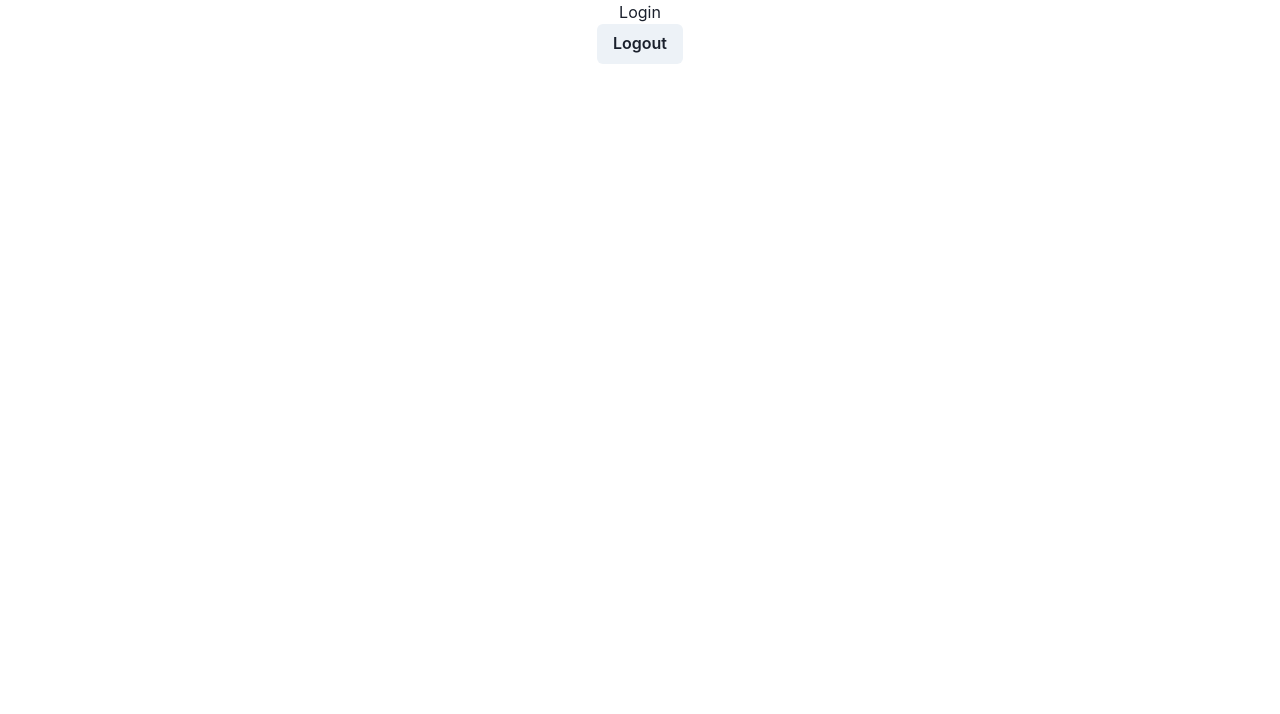
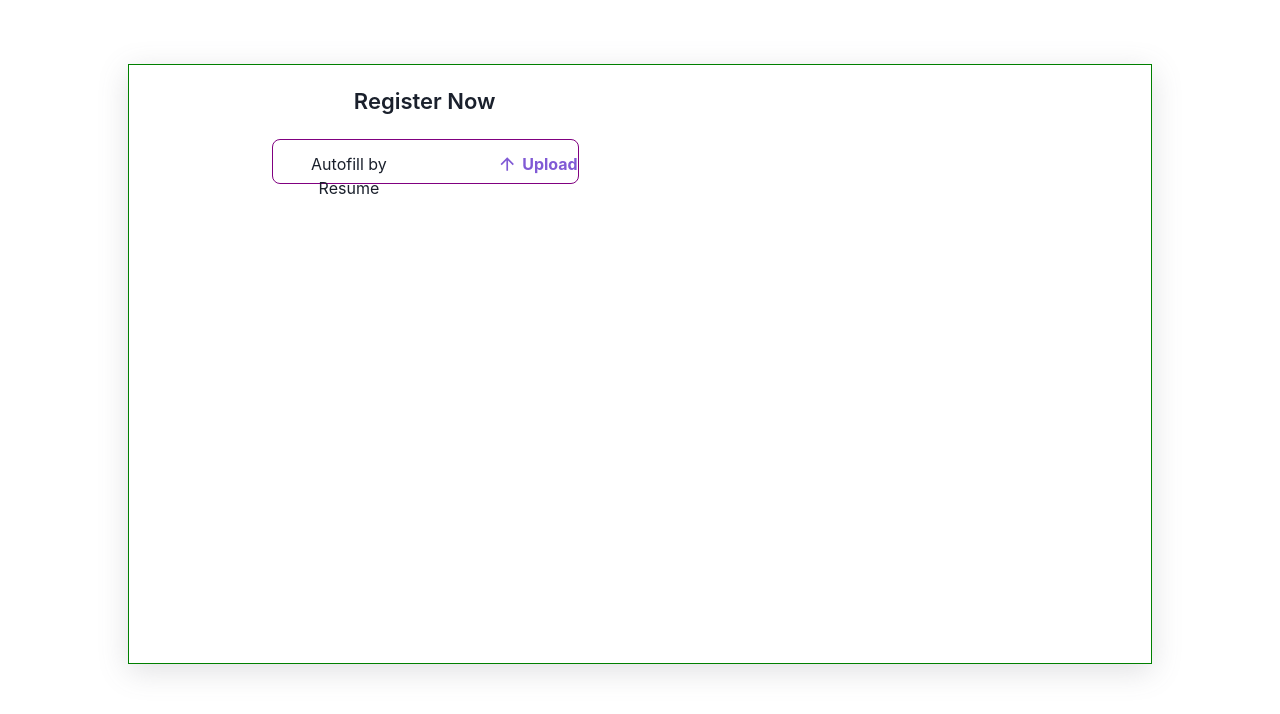
Before and after one commit to AshishAgnihotri96/Shine.com, a React (Create React App) app in the folder shine/: page /register in a window 1280 px wide. Shown: the top 714 px of the page. Built offline with nearby package versions, Linux system fonts and the light colour scheme.

Commit message:
adding login_logout

```diff
--- a/shine/package.json
+++ b/shine/package.json
@@ -3,6 +3,7 @@
   "version": "0.1.0",
   "private": true,
   "dependencies": {
+    "@chakra-ui/icons": "^2.0.9",
     "@chakra-ui/react": "^2.2.8",
     "@emotion/react": "^11.10.0",
     "@emotion/styled": "^11.10.0",
--- a/shine/src/App.js
+++ b/shine/src/App.js
@@ -1,22 +1,14 @@
 import logo from './logo.svg';
 import './App.css';
-import { HomePage } from './Pages/HomePage';
-import {Button} from "@chakra-ui/react";
-import {useSelector,useDispatch} from "react-redux"
-import {loginOutData} from "./Redux/action";
+// import { HomePage } from './Pages/HomePage';
+
+import { MainRoutes } from './Pages/MainRoutes';
 
 function App() {
-  const store=useSelector(state=>state.AuthReducer);
-  console.log(store,"storeatlogout");
-  const dispatch=useDispatch();
-  console.log(store);
-  const handleLogOut=()=>{
-    dispatch(loginOutData());
-  }
+
   return (
     <div className="App">
-      <HomePage/>
-      <Button onClick={handleLogOut}>Logout</Button>
+      <MainRoutes/>
     </div>
   );
 }
--- a/shine/src/Pages/HomePage.jsx
+++ b/shine/src/Pages/HomePage.jsx
@@ -1,11 +1,30 @@
 import React from 'react'
 import {Button} from "@chakra-ui/react"
 import { Login } from './Login'
+import {useSelector,useDispatch} from "react-redux"
+import { loginOutData } from '../Redux/action'
+import {Link as RouterLink, useNavigate} from "react-router-dom"
+import { LOGOUT_SUCESS } from '../Redux/actionTypes'
 export const HomePage = () => {
+  const store=useSelector(state=>state.AuthReducer);
+  const navigate=useNavigate();
+  console.log(store,"storeatlogout");
+  const dispatch=useDispatch();
+  console.log(store);
+  const handleLogOut=()=>{
+    dispatch(loginOutData())
+
+  }
 
   return (
     <div>
+
+      {/* register*/}
+
+      <Button><RouterLink to="/register">Register</RouterLink></Button>
+       {/* calling here login modal component */}
       <Login/>
+      <Button onClick={handleLogOut}>Logout</Button>
     </div>
   )
 }
--- a/shine/src/Pages/MainRoutes.jsx
+++ b/shine/src/Pages/MainRoutes.jsx
@@ -1,11 +1,13 @@
 import React from 'react'
 import {Route,Routes} from "react-router-dom"
 import { HomePage } from './HomePage'
+import { Register } from './Register'
 
 export const MainRoutes = () => {
   return (
   <Routes>
     <Route path="/" element={<HomePage/>}></Route>
+    <Route path="/register" element={<Register/>}></Route>
   </Routes>
   )
 }
--- /dev/null
+++ b/shine/src/Pages/Register.jsx
@@ -0,0 +1,33 @@
+import React from 'react'
+import {Box,Text} from "@chakra-ui/react";
+import { ArrowUpIcon } from '@chakra-ui/icons'
+
+export const Register = () => {
+  return (
+    <Box width={"80%"} height={"600px"} border="1px solid green" marginLeft={"10%"} marginTop={"5%"}
+    boxShadow="rgba(100, 100, 111, 0.2) 0px 7px 29px 0px" padding={"0px"} textAlign="left">
+        <Text fontWeight={"600"} fontSize={"22px"} marginTop={"2%"}
+         marginLeft={"22%"}>Register Now</Text>
+         {/* autofill option */}
+         <Box width={"30%"} borderRadius={"8px"} textAlign={"center"} display={"flex"}
+          height={"45px"} border={"1px solid purple"} marginLeft={"14%"} marginTop={"2%"} cursor={"pointer"}
+          >
+
+            <Text marginLeft={"2%"}
+            marginTop={"4%"}>Autofill by Resume</Text>
+
+            <ArrowUpIcon
+             marginTop={"4.5%"}
+             width={"10%"}
+             height={"20px"}
+             color={"purple.500"}
+             marginLeft={"24%"}
+             fontWeight={"700"}
+           ></ArrowUpIcon>
+           <Text  marginTop={"4%"} fontWeight={"700"}
+           color={"purple.500"}>Upload</Text>
+          </Box>
+          <Box width={""}></Box>
+    </Box>
+  )
+}
```
Also changed, not shown: 1 other file (tests, documents, lock files or other folders).
